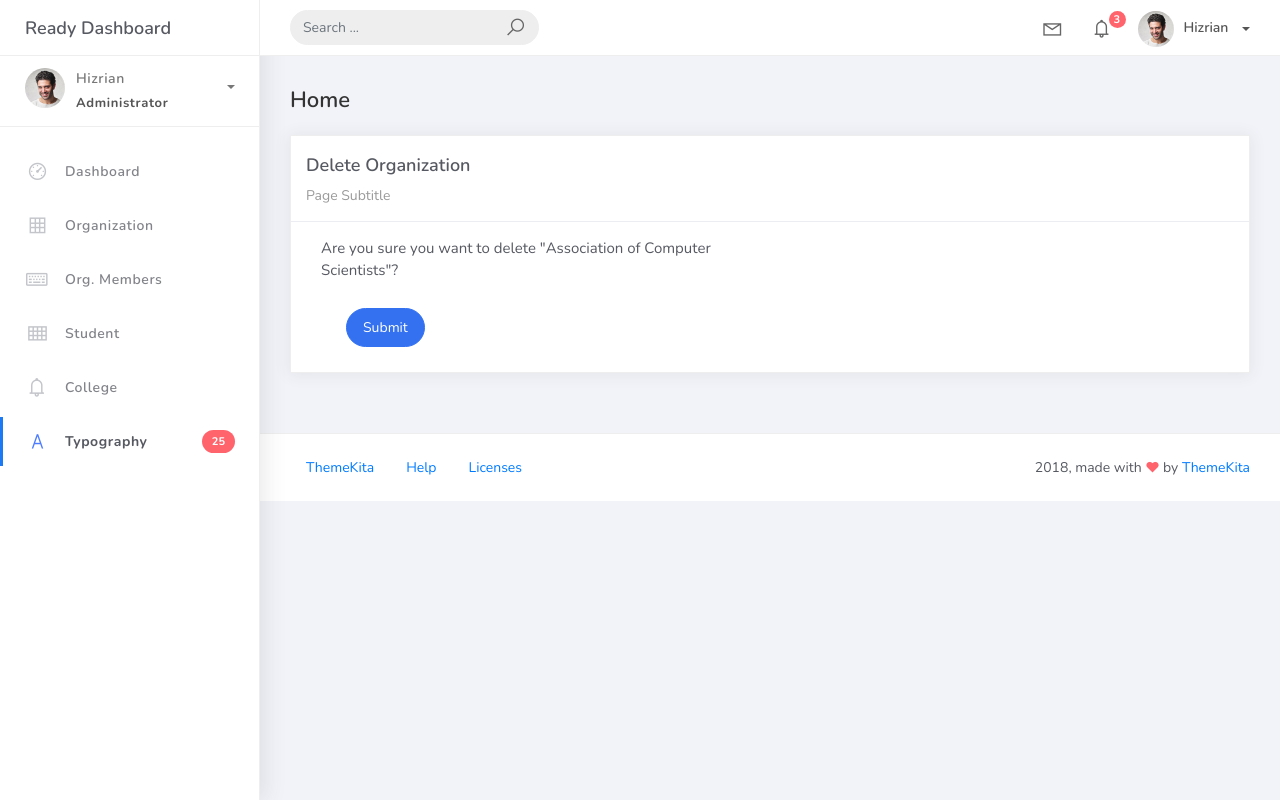
After one commit to RRA1010/PSUSphere, a Django app: page /organization_list/1/delete in a window 1280 px wide. The commit adds this page. Run offline with Django 5.2, Linux system fonts and the light colour scheme; data comes from the database, SQL or seed files in the repository; some libraries are stand-ins or nearby versions.

Commit message:
Organization DeleteView, modify org_list.html, created org_del.html,modify views.py, modify urls.py

```diff
--- a/projectsite/projectsite/urls.py
+++ b/projectsite/projectsite/urls.py
@@ -16,7 +16,7 @@ Including another URLconf
 """
 from django.contrib import admin
 from django.urls import path
-from studentorg.views import HomePageView, OrganizationList, OrganizationCreateView, OrganizationUpdateView
+from studentorg.views import HomePageView, OrganizationList, OrganizationCreateView, OrganizationUpdateView, OrganizationDeleteView
 from studentorg import views
 
 urlpatterns = [
@@ -25,4 +25,5 @@ urlpatterns = [
     path('organization_list', OrganizationList.as_view(), name='organization-list'),
     path('organization_list/add', OrganizationCreateView.as_view(), name='organization-add'),
     path('organization_list/<pk>',OrganizationUpdateView.as_view(), name='organization-update'),
+    path('organization_list/<pk>/delete', OrganizationDeleteView.as_view(), name='organization-delete'),
 ]
--- a/projectsite/studentorg/views.py
+++ b/projectsite/studentorg/views.py
@@ -1,7 +1,7 @@
 from django.shortcuts import render
 from django.views.generic.list import ListView
 
-from django.views.generic.edit import CreateView, UpdateView
+from django.views.generic.edit import CreateView, UpdateView, DeleteView
 from studentorg.models import Organization
 from studentorg.forms import OrganizationForm
 from django.urls import reverse_lazy
@@ -28,3 +28,8 @@ class OrganizationUpdateView(UpdateView):
     form_class = OrganizationForm
     template_name = 'org_form.html'
     success_url = reverse_lazy('organization-list')
+
+class OrganizationDeleteView(DeleteView):
+    model = Organization
+    template_name = 'org_del.html'
+    success_url = reverse_lazy('organization-list')
--- /dev/null
+++ b/projectsite/templates/org_del.html
@@ -0,0 +1,31 @@
+{% extends 'base.html' %} {% load static %} {% block content %}
+<div class="content">
+  <div class="container-fluid">
+    <h4 class="page-title">Home</h4>
+    <div class="row">
+      <div class="col-md-12">
+        <div class="card">
+          <div class="card-header">
+            <div class="card-title">Delete Organization</div>
+            <div class="card-category">Page Subtitle</div>
+          </div>
+
+          <div class="col-md-6">
+            <div class="card-body">
+              <form class="" action="" method="post" novalidate>
+                <p>Are you sure you want to delete "{{ object }}"?</p>
+                {% csrf_token %} {% include 'includes/form.html' %}
+                <div class="form-group">
+                  <div class="col-md-12 col-sm-3">
+                    <button type="submit" class="btn btn-primary btn-rounded">Submit</button>
+                  </div>
+                </div>
+              </form>
+            </div>
+          </div>
+        </div>
+      </div>
+    </div>
+  </div>
+</div>
+{% endblock %}
--- a/projectsite/templates/org_list.html
+++ b/projectsite/templates/org_list.html
@@ -46,8 +46,10 @@
                   <td>{{ object.name }}</td>
                   <td>{{ object.college }}</td>
                   <td>{{ object.description }}</td>
-                  <td><a href="organization_list/{{ object.id }}">Edit</a></td>
-                  </tr>
+                  <td>
+                    <a href="organization_list/{{ object.id }}">Edit</a>
+                    <a href="organization_list/{{ object.id }}/delete" class="text-danger">Delete</a>
+                  </td>
                   {% empty %}
                   <tr>
                     <td colspan="4" style="text-align: center">
```
